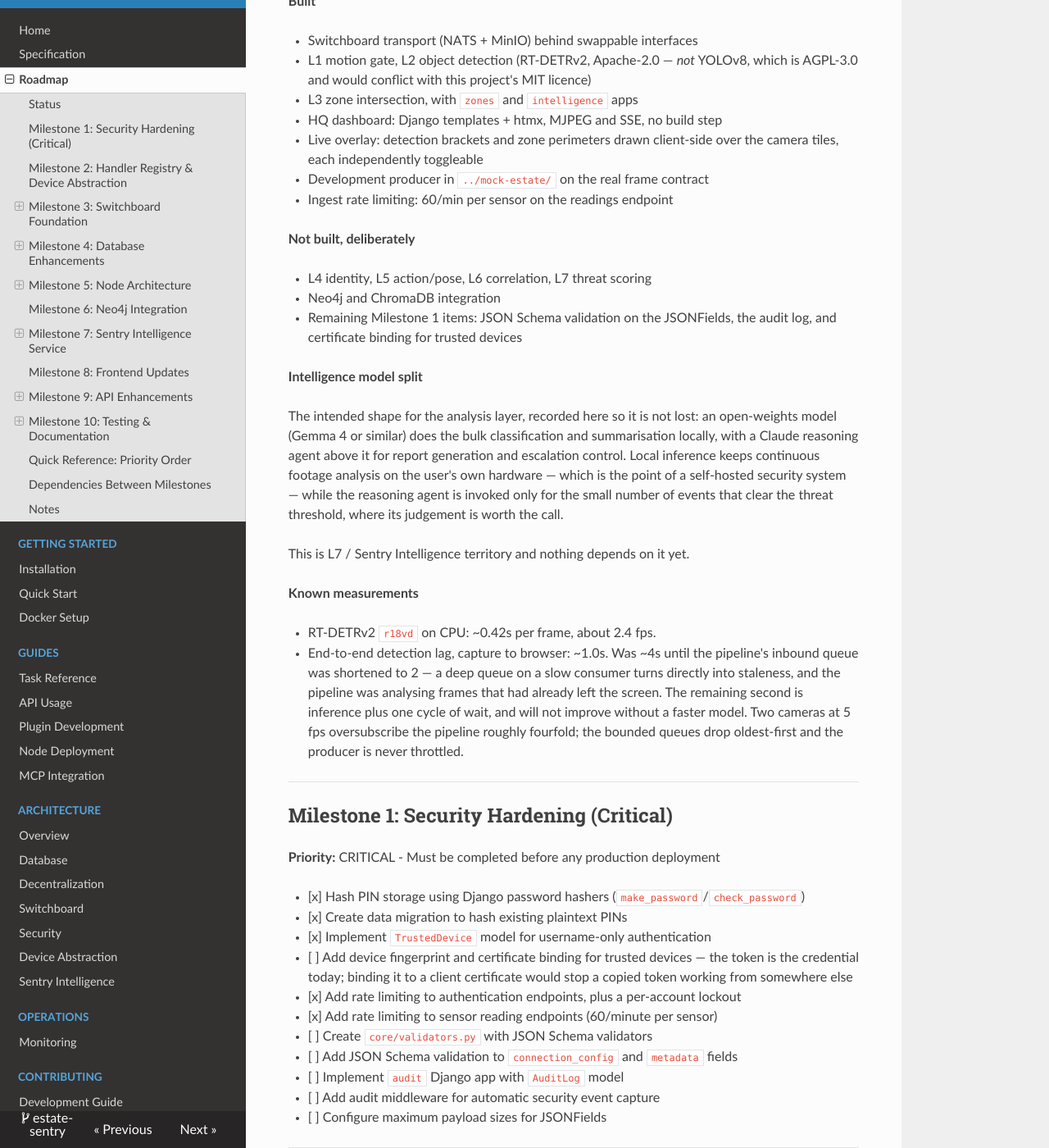
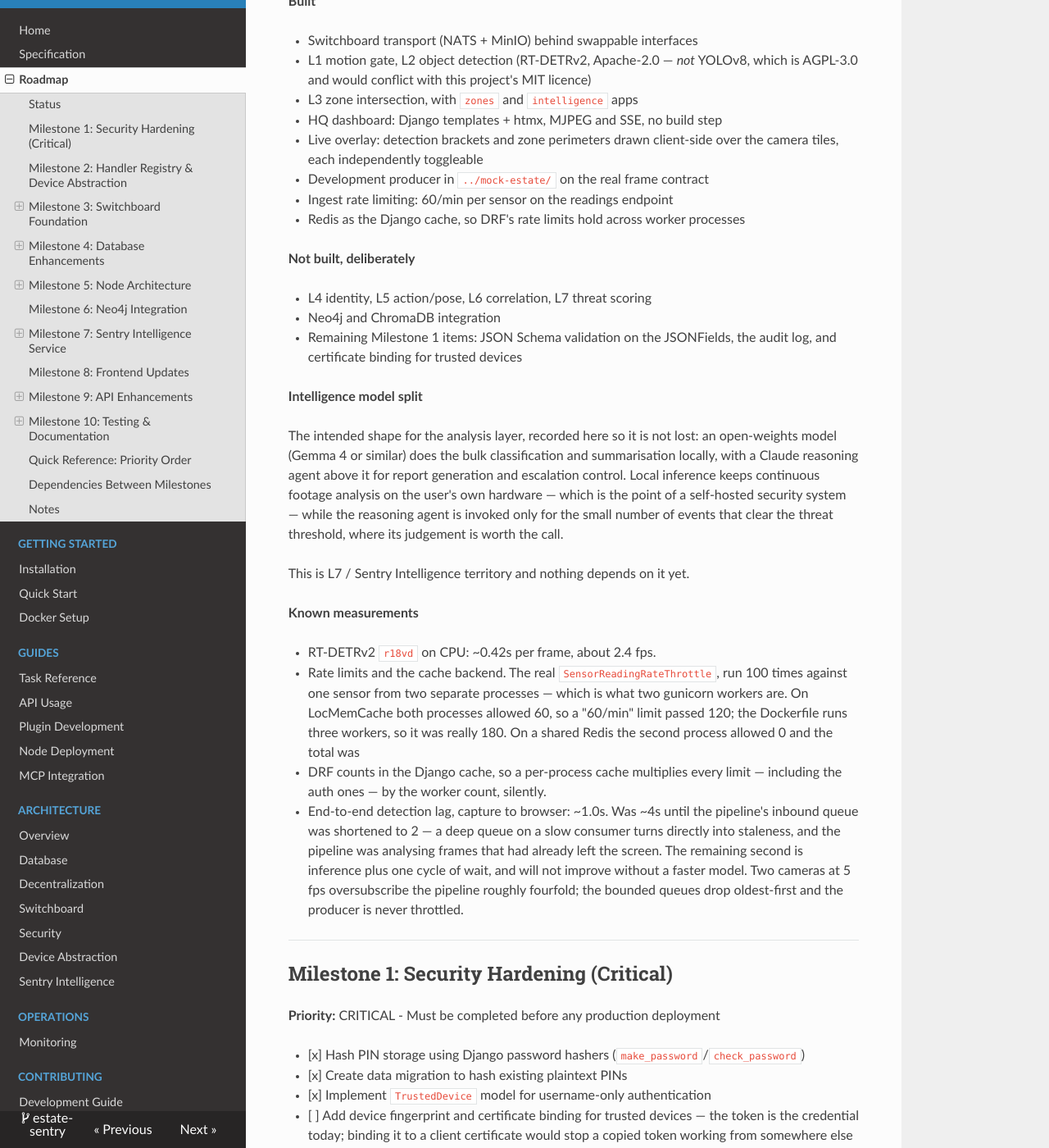
Before and after one commit to QR-Madness/estate-sentry, an MkDocs documentation site: the page built from docs/Todo.md, in a window 1280 px wide and 1400 px high, scrolled down 444 px. Shown: the whole window at 82% size. Built offline with MkDocs 1.6.1, drawn with Linux system fonts in a browser that asks for light colours; nearby versions of some CDN libraries.

Commit message:
Give the throttles a shared cache, so their limits are literal
DRF counts rate limits in the Django cache. No CACHES block was configured,
so that was LocMemCache — per-process — while the Dockerfile runs gunicorn
with three workers. Each worker kept its own counters, so every limit was
silently multiplied by the worker count. That applied to the auth throttles
shipped two weeks ago as much as to the ingest one: `auth-login: 10/min` was
really up to 30/min against a four-digit PIN.

Measured with the real throttle, 100 attempts against one sensor from two
separate processes, which is what two workers are:

    LocMemCache   worker-1 allowed=60   worker-2 allowed=60   (120 total)
    RedisCache    worker-1 allowed=60   worker-2 allowed=0    (60 total)

Adds Redis to Compose and points the api service at it. Redis was already
anticipated — `.env.example` carried a commented REDIS_URL — it was simply
never wired up. The container holds throttle counters and nothing else, so
persistence is off and it is capped at 64mb with an LRU policy; losing the
whole dataset on restart forgives a few in-flight requests and costs nothing
else.

Settings fall back to LocMemCache when REDIS_URL is unset. That is correct
only because the dev servers are single-process — `hq:dev`, `hq:serve` and
`runserver` all run one uvicorn worker — and it keeps `manage.py runserver`
working without a container. Compose always sets REDIS_URL, so the
deployment that actually has workers always has a shared cache.

The throttle tests are pinned to LocMemCache. They call `cache.clear()`, so
without that they would flush a developer's real Redis whenever REDIS_URL
was set in the environment, and would start depending on a running
container. Verified by running the suite against an unreachable REDIS_URL:
still green, so nothing in it reaches the cache backend.

Assisted-by: Opus 5

```diff
--- a/docs/Todo.md
+++ b/docs/Todo.md
@@ -22,6 +22,7 @@
   camera tiles, each independently toggleable
 - Development producer in `../mock-estate/` on the real frame contract
 - Ingest rate limiting: 60/min per sensor on the readings endpoint
+- Redis as the Django cache, so DRF's rate limits hold across worker processes
 
 **Not built, deliberately**
 
@@ -45,6 +46,13 @@
 **Known measurements**
 
 - RT-DETRv2 `r18vd` on CPU: ~0.42s per frame, about 2.4 fps.
+- Rate limits and the cache backend. The real `SensorReadingRateThrottle`, run
+  100 times against one sensor from two separate processes — which is what two
+  gunicorn workers are. On LocMemCache both processes allowed 60, so a
+  "60/min" limit passed 120; the Dockerfile runs three workers, so it was
+  really 180. On a shared Redis the second process allowed 0 and the total was
+  60. DRF counts in the Django cache, so a per-process cache multiplies every
+  limit — including the auth ones — by the worker count, silently.
 - End-to-end detection lag, capture to browser: ~1.0s. Was ~4s until the
   pipeline's inbound queue was shortened to 2 — a deep queue on a slow consumer
   turns directly into staleness, and the pipeline was analysing frames that had
```
Also changed, not shown: CLAUDE.md (+10 -0 lines), docker-compose.yml (+33 -0 lines), 6 other files.
